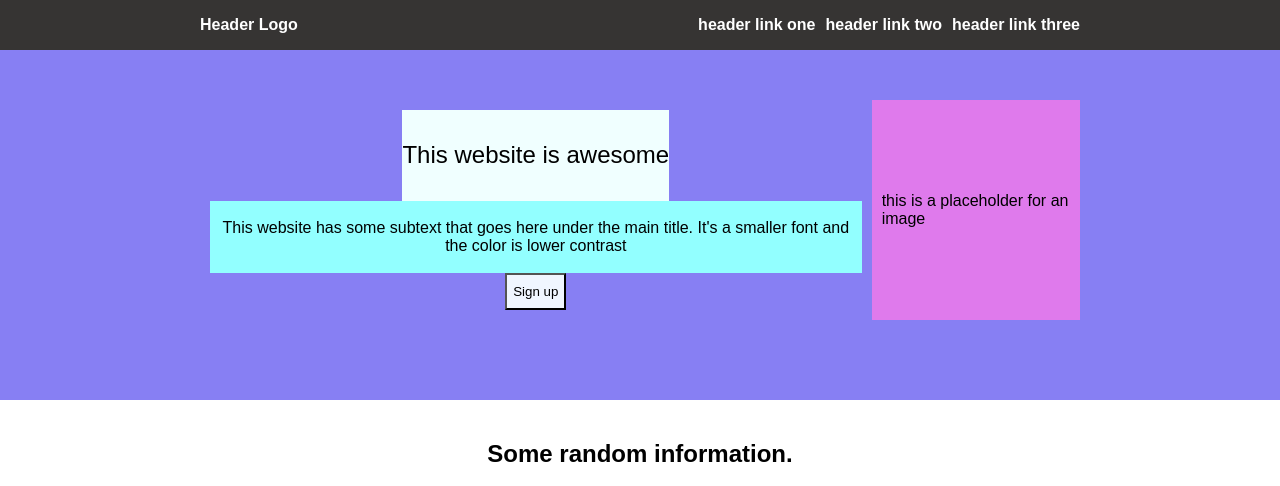
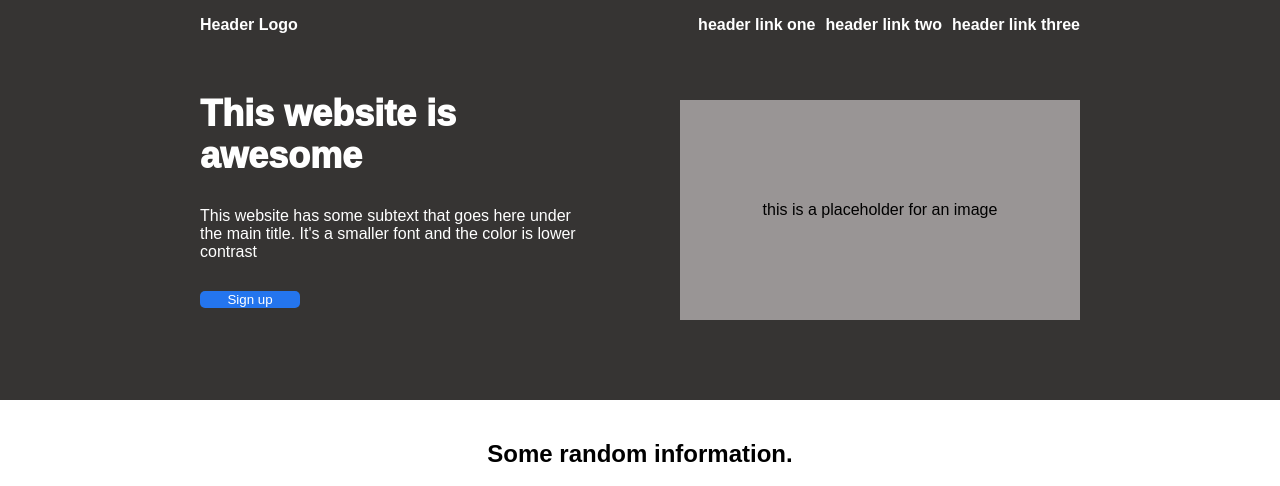
Before and after one commit to preto-phil/Landing-Page, a plain HTML site: page index.html in a window 1280 px wide. Shown: the top 486 px of the page. Drawn offline with Linux system fonts and the light colour scheme.

Commit message:
Container 2 finished

```diff
--- a/styles.css
+++ b/styles.css
@@ -35,9 +35,8 @@ a {
 
 .two {
     display: flex;
-    background-color: rgb(135, 127, 243);
+    background-color: rgb(54, 52, 51);
     height: 250px;
-    width: auto;
     justify-content: center;
     padding: 50px 200px;
 }
@@ -46,44 +45,40 @@ a {
     display: flex;
     flex-direction: column;
     height: 200px;
-    align-items: center;
-    padding: 10px;
+    width: 50%;
+    color: white;
+    gap: 30px;
+    justify-content: center;
+
 }
 
 #two-1-1 {
-    background-color: azure;
-    height: 100px;
-    display: flex;
-    justify-content: center;
-    align-items: center;
-    font-size: 24px;
-    font-weight: 500;
+    font-size: 36px;
+    font-weight: 1000;
 }
 
 #two-1-2 {
-    background-color: rgb(146, 255, 255);
-    height: 80px;
-    display: flex;
-    text-align: center;
-    justify-content: center;
-    align-items: center;
+
 }
 
 #two-1-3 {
-    background-color: rgb(240, 246, 255);
     height: 40px;
-    display: flex;
-    justify-content: center;
-    align-items: center;
+    width: 100px;
+    background-color: rgb(36, 117, 238);
+    color: white;
+    border-radius: 5px;
+    border-style: none;
 }
 
 .two-2 {
-    background-color: rgb(223, 122, 236);
+    background-color: rgb(153, 149, 149);
     height: 200px;
+    width: 50%;
     padding: 10px;
     display: flex;
     justify-content: center;
     align-items: center;
+    margin-left: 100px;
 }
 
 
```
